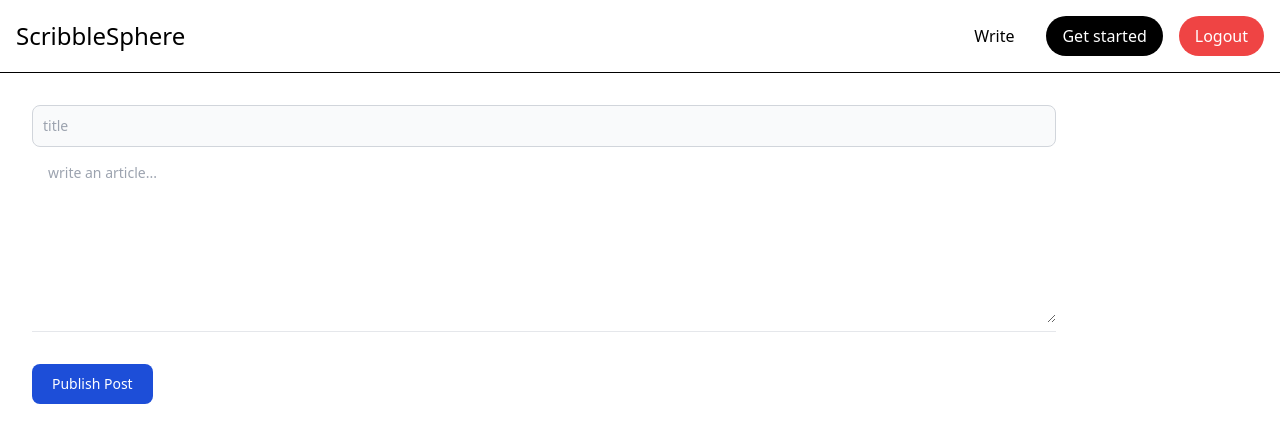
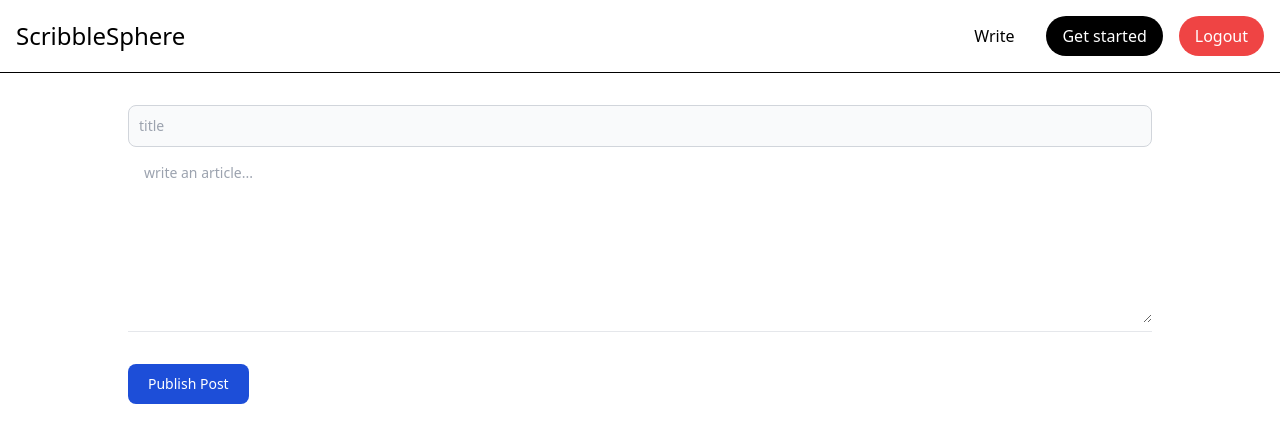
Before and after one commit to Rahban1/medium-rahban, a React (Vite) app in the folder frontend/: page /publish in a window 1280 px wide. Shown: the top 442 px of the page. Built offline with nearby package versions, Linux system fonts and the light colour scheme; sample sign-in values are in the browser's storage.

Commit message:
url changes

```diff
--- a/frontend/src/pages/Publish.tsx
+++ b/frontend/src/pages/Publish.tsx
@@ -10,7 +10,7 @@ export const Publish = ()=>{
     const [content,setContent] = useState('')
     return <div>
         <Appbar/>
-        <div className="flex justify-center w-[85%] pt-8">
+        <div className="flex justify-center w-[85%] mx-auto pt-8">
             <div className="max-w-screen-lg w-full">
                 <input onChange={(e)=>{
                     setTitle(e.target.value)
```
